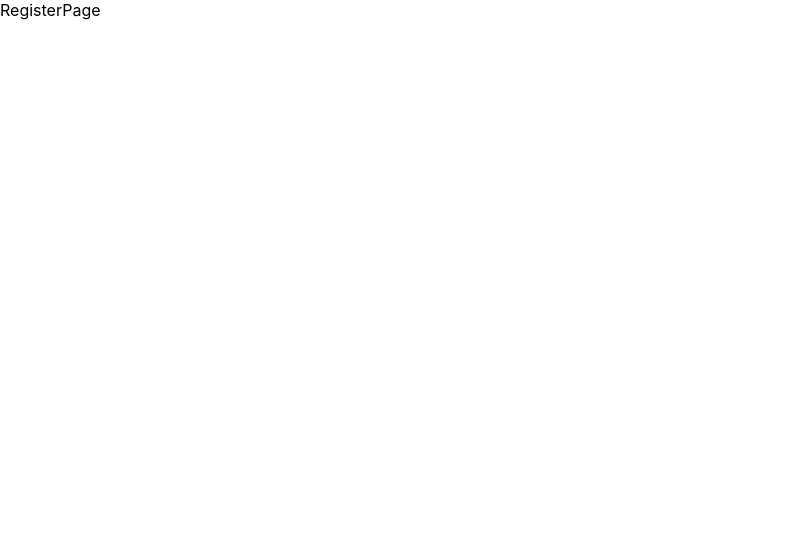
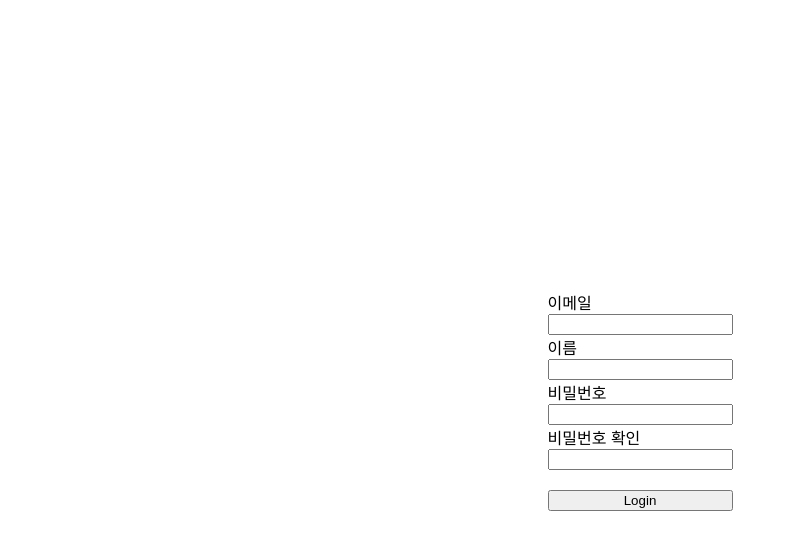
Before and after one commit to allnightcat/study-node-js, a React (Create React App) app in the folder client/: page /register in a window 1280 px wide. Shown: the top 550 px of the page, without its empty margins (0-795 px from the left). Built offline with nearby package versions, Linux system fonts and the light colour scheme.

Commit message:
회원가입 기능 추가

```diff
--- a/client/src/_actions/types.js
+++ b/client/src/_actions/types.js
@@ -1 +1,2 @@
 export const LOGIN_USER = "login_user";
+export const REGISTER_USER = "register_user";
--- a/client/src/_actions/user_action.js
+++ b/client/src/_actions/user_action.js
@@ -1,5 +1,5 @@
 import axios from "axios";
-import { LOGIN_USER } from "./types";
+import { LOGIN_USER, REGISTER_USER } from "./types";
 
 export function loginUser(dataToSubmit) {
   const request = axios
@@ -11,3 +11,13 @@
     payload: request,
   };
 }
+
+export function registerUser(dataToSubmit) {
+  const request = axios
+    .post("/api/users/register", dataToSubmit)
+    .then((response) => response.data);
+  return {
+    type: REGISTER_USER,
+    payload: request,
+  };
+}
--- a/client/src/_reducers/user_reducer.js
+++ b/client/src/_reducers/user_reducer.js
@@ -1,11 +1,13 @@
-import { LOGIN_USER } from "../_actions/types";
+import { LOGIN_USER, REGISTER_USER } from "../_actions/types";
 
 export default function user(state = {}, action) {
   switch (action.type) {
     case LOGIN_USER:
       return { ...state, loginSuccess: action.payload };
       break;
-
+    case REGISTER_USER:
+      return { ...state, register: action.payload };
+      break;
     default:
       return state;
   }
--- a/client/src/components/views/LoginPage/LoginPage.js
+++ b/client/src/components/views/LoginPage/LoginPage.js
@@ -1,9 +1,11 @@
 import React, { useState } from "react";
 import { useDispatch } from "react-redux";
 import { loginUser } from "../../../_actions/user_action";
+import { useNavigate } from "react-router-dom";
 
-function LoginPage(props) {
+function LoginPage() {
   const dispatch = useDispatch();
+  const navigate = useNavigate();
 
   const [Email, setEmail] = useState("");
   const [Password, setPassword] = useState("");
@@ -23,7 +25,7 @@
 
     dispatch(loginUser(body)).then((response) => {
       if (response.payload.loginSuccess) {
-        props.history.push("/");
+        navigate("/");
       } else {
         alert("error");
       }
--- a/client/src/components/views/RegisterPage/RegisterPage.js
+++ b/client/src/components/views/RegisterPage/RegisterPage.js
@@ -1,7 +1,86 @@
-import React from "react";
+import React, { useState } from "react";
+import { useDispatch } from "react-redux";
+import { registerUser } from "../../../_actions/user_action";
+import { useNavigate } from "react-router-dom";
 
 function RegisterPage() {
-  return <div>RegisterPage</div>;
+  const dispatch = useDispatch();
+  const navigate = useNavigate();
+
+  const [Email, setEmail] = useState("");
+  const [Name, setName] = useState("");
+  const [Password, setPassword] = useState("");
+  const [ConfirmPassword, setConfirmPassword] = useState("");
+  const onEmailHandler = (event) => {
+    setEmail(event.currentTarget.value);
+  };
+  const onNameHandler = (event) => {
+    setName(event.currentTarget.value);
+  };
+  const onPasswordHandler = (event) => {
+    setPassword(event.currentTarget.value);
+  };
+  const onConfirmPasswordHandler = (event) => {
+    setConfirmPassword(event.currentTarget.value);
+  };
+  const onSubmitHandler = (event) => {
+    event.preventDefault();
+
+    if (Password !== ConfirmPassword) {
+      return alert("비밀번호와 비밀번호 확인은 같아야 합니다.");
+    }
+
+    let body = {
+      email: Email,
+      name: Name,
+      password: Password,
+    };
+
+    dispatch(registerUser(body)).then((response) => {
+      if (response.payload.success) {
+        alert("회원가입이 성공적으로 완료되었습니다.");
+        return navigate("/login");
+      } else {
+        alert("회원가입에 실패하였습니다.");
+      }
+    });
+  };
+
+  return (
+    <div
+      style={{
+        display: "flex",
+        justifyContent: "center",
+        alignItems: "center",
+        width: "100%",
+        height: "100vh",
+      }}
+    >
+      <form
+        style={{ display: "flex", flexDirection: "column" }}
+        onSubmit={onSubmitHandler}
+      >
+        <label>이메일</label>
+        <input type="email" value={Email} onChange={onEmailHandler}></input>
+        <label>이름</label>
+        <input type="text" value={Name} onChange={onNameHandler}></input>
+        <label>비밀번호</label>
+        <input
+          type="password"
+          value={Password}
+          onChange={onPasswordHandler}
+        ></input>
+        <label>비밀번호 확인</label>
+        <input
+          type="password"
+          value={ConfirmPassword}
+          onChange={onConfirmPasswordHandler}
+        ></input>
+        <br />
+        <button>Login</button>
+      </form>
+    </div>
+  );
 }
 
 export default RegisterPage;
```
